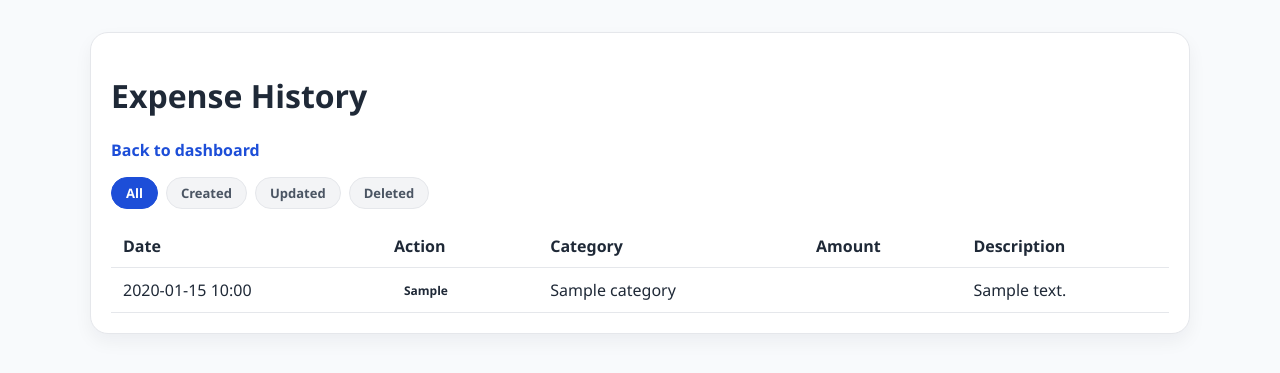
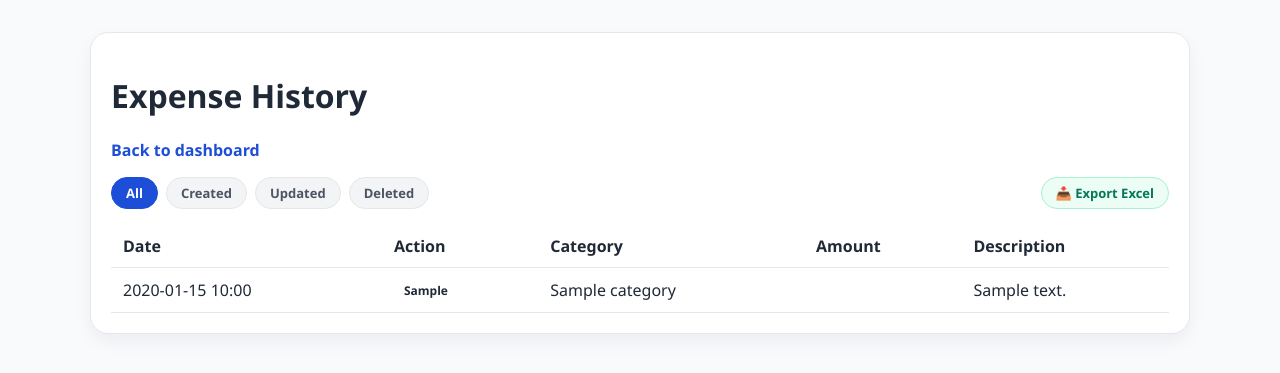
Before and after one commit to Ponalagarasu/cloud-expense-tracker, a Flask app: template templates/history.html in a window 1280 px wide. Shown: the top 373 px of the page. Run offline with Flask 3, Linux system fonts and the light colour scheme; the template is opened without the code that fills it: most values are stand-ins (such as "Sample title", 1, 10 or a date in 2020); parts of the project's set-up code (start-up, migrations or seed data) failed here and were passed over; some libraries are stand-ins or nearby versions.

Commit message:
Add Excel export button and download endpoint for history

```diff
--- a/app.py
+++ b/app.py
@@ -5,7 +5,7 @@ import sqlite3
 from collections import defaultdict
 from datetime import date
 
-from flask import Flask, g, jsonify, redirect, render_template, request, session, url_for
+from flask import Flask, Response, g, jsonify, redirect, render_template, request, session, url_for
 from werkzeug.security import check_password_hash, generate_password_hash
 
 
@@ -822,7 +822,6 @@ def guide():
     return render_template("guide.html", current_user=user, format_inr=format_inr)
 
 @app.route("/history")
-@app.route("/history")
 def expense_history_page():
     user = get_current_user()
     if user is None:
@@ -854,11 +853,57 @@ def expense_history_page():
         current_user=user,
         history=history,
         format_inr=format_inr,
-        selected_action=action_filter
+        selected_action=action_filter,
     )
-    return render_template("history.html", current_user=user, history=history, format_inr=format_inr)
+@app.route("/history/export")
+def export_history():
+    user = get_current_user()
+    if user is None:
+        return redirect("/login")
 
+    db = get_db()
+    action_filter = request.args.get("action", "").strip().lower()
 
+    conditions = []
+    params = []
+
+    if not is_admin_user(user):
+        conditions.append("user_id = %s" if is_postgres_enabled() else "user_id = ?")
+        params.append(user["id"])
+
+    if action_filter in ("created", "updated", "deleted"):
+        conditions.append("action_type = %s" if is_postgres_enabled() else "action_type = ?")
+        params.append(action_filter)
+
+    where_clause = f"WHERE {' AND '.join(conditions)}" if conditions else ""
+    query = f"SELECT action_date, action_type, category, amount, description FROM expense_history {where_clause} ORDER BY action_date DESC"
+
+    rows = db.execute(query, tuple(params)).fetchall()
+
+    output = io.StringIO()
+    output.write("\ufeff")  # UTF-8 BOM so Excel opens currency and symbols properly
+    writer = csv.writer(output)
+
+    writer.writerow(["Date", "Action", "Category", "Amount", "Description"])
+
+    for r in rows:
+        action_date = str(r["action_date"])[:16] if r["action_date"] else ""
+        writer.writerow([
+            action_date,
+            r["action_type"].capitalize() if r["action_type"] else "",
+            r["category"] or "General",
+            float(r["amount"]) if r["amount"] else 0.0,
+            r["description"] or ""
+        ])
+
+    csv_data = output.getvalue()
+    filename = f"expense_history_{action_filter or 'all'}.csv"
+
+    return Response(
+        csv_data,
+        mimetype="text/csv",
+        headers={"Content-Disposition": f"attachment; filename={filename}"}
+    )
 @app.route("/api/dashboard-data")
 def dashboard_data():
     selected_category = request.args.get("category", "").strip()
--- a/templates/history.html
+++ b/templates/history.html
@@ -61,6 +61,24 @@
             display: flex;
             gap: 8px;
             margin: 16px 0;
+
+        }
+        .btn-export {
+            margin-left: auto;
+            padding: 6px 14px;
+            border-radius: 20px;
+            font-size: 13px;
+            font-weight: 600;
+            text-decoration: none;
+            color: #047857;
+            background: #ecfdf5;
+            border: 1px solid #a7f3d0;
+            display: inline-flex;
+            align-items: center;
+            gap: 6px;
+        }
+        .btn-export:hover {
+            background: #d1fae5;
         }
         .filter-btn {
             padding: 6px 14px;
@@ -90,11 +108,15 @@
             <p><a class="link" href="/">Back to dashboard</a></p>
 
             <div class="filter-bar">
-                <a href="/history" class="filter-btn {{ 'active' if not selected_action else '' }}">All</a>
-                <a href="/history?action=created" class="filter-btn {{ 'active' if selected_action == 'created' else '' }}">Created</a>
-                <a href="/history?action=updated" class="filter-btn {{ 'active' if selected_action == 'updated' else '' }}">Updated</a>
-                <a href="/history?action=deleted" class="filter-btn {{ 'active' if selected_action == 'deleted' else '' }}">Deleted</a>
-            </div>
+    <a href="/history" class="filter-btn {{ 'active' if not selected_action else '' }}">All</a>
+    <a href="/history?action=created" class="filter-btn {{ 'active' if selected_action == 'created' else '' }}">Created</a>
+    <a href="/history?action=updated" class="filter-btn {{ 'active' if selected_action == 'updated' else '' }}">Updated</a>
+    <a href="/history?action=deleted" class="filter-btn {{ 'active' if selected_action == 'deleted' else '' }}">Deleted</a>
+
+    <a href="/history/export{{ '?action=' + selected_action if selected_action else '' }}" class="btn-export">
+        📥 Export Excel
+    </a>
+</div>
         <table>
           <thead>
             <tr>
```
